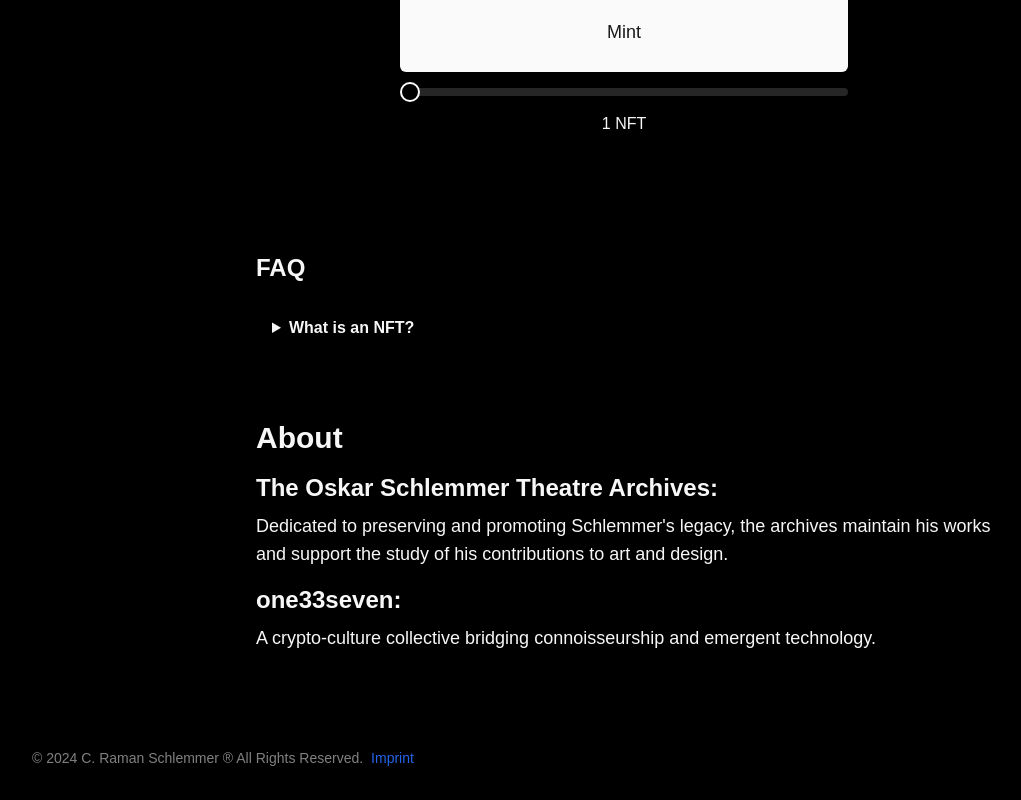
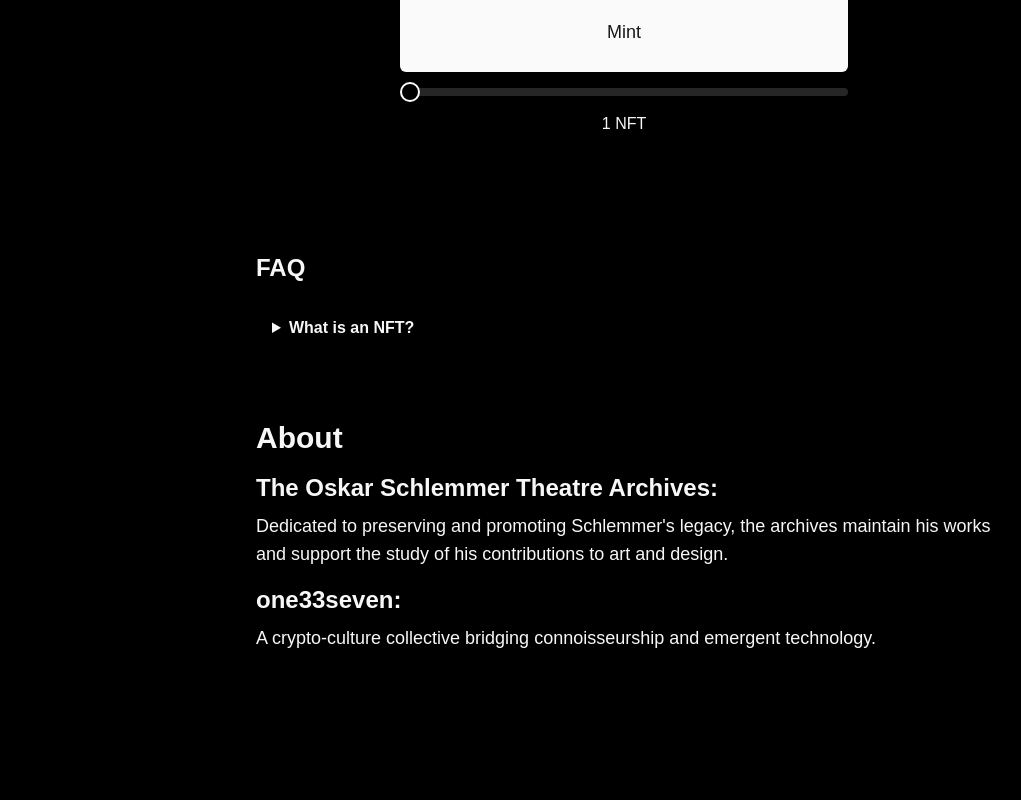
Before and after one commit to marcgmbh/schlemmer-mint, a Next.js app: page / in a window 1280 px wide. Shown: the part 612-1412 px from the top of the page, without its empty margins (16-1037 px from the left). After the commit the page ends 1328 px from the top, so only its background shows below. Built offline with nearby package versions, Linux system fonts and the light colour scheme; a web font is replaced by a local one.

Commit message:
fix: comment out mint button

```diff
--- a/app/page.tsx
+++ b/app/page.tsx
@@ -35,8 +35,8 @@
                   The Oskar Schlemmer Theatre Archives:
                 </h3>
                 <p className="text-base md:text-lg">
-                  Dedicated to preserving and promoting Schlemmer's legacy, the
-                  archives maintain his works and support the study of his
+                  Dedicated to preserving and promoting Schlemmer&apos;s legacy,
+                  the archives maintain his works and support the study of his
                   contributions to art and design.
                 </p>
               </div>
@@ -53,13 +53,6 @@
           </section>
         </div>
       </main>
-
-      <footer className="w-full pl-4 md:pl-12 py-8 text-left text-sm text-white/50">
-        © 2024 C. Raman Schlemmer ® All Rights Reserved.
-        <a href="#" className="ml-2 text-blue-600 hover:text-blue-800">
-          Imprint
-        </a>
-      </footer>
     </div>
   );
 }
--- a/components/mint-button.tsx
+++ b/components/mint-button.tsx
@@ -4,7 +4,7 @@
 import { ethers } from "ethers";
 import { Button } from "@/components/ui/button";
 import { Slider } from "@/components/ui/slider";
-import contractABI from "/public/Bauhaus.json";
+import contractABI from "./Bauhaus.json";
 
 const contractAddress = "0x76A661fB20CE0de0B527eA8CfD1074FF11Dc1ECb";
 
```
Also changed, not shown: components/Bauhaus.json (renamed from public/Bauhaus.json).
